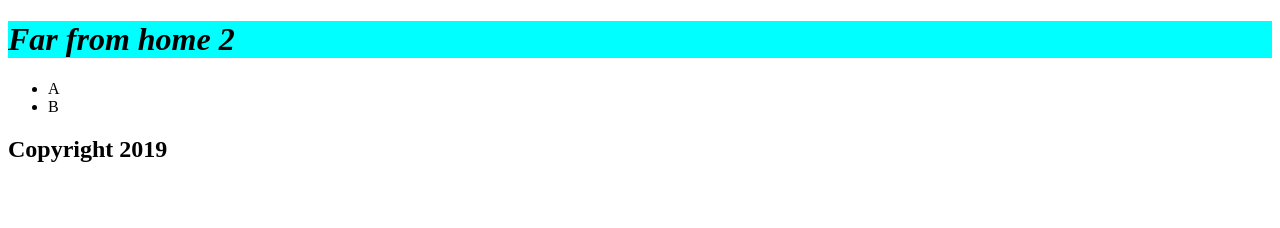
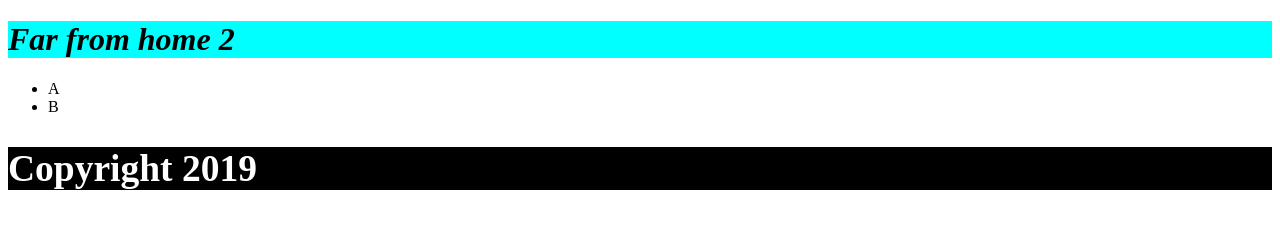
Before and after one commit to MeziesArt/Pirple, a plain HTML site: page index.html in a window 1280 px wide. Drawn offline with Linux system fonts and the light colour scheme.

Commit message:
uodated the footer styles

```diff
--- a/style.css
+++ b/style.css
@@ -2,3 +2,8 @@ h1{
     background-color: aqua;
     font-style: italic;
 }
+footer {
+    background-color: black;
+    color: white;
+    font-size: 25px;
+}
```
